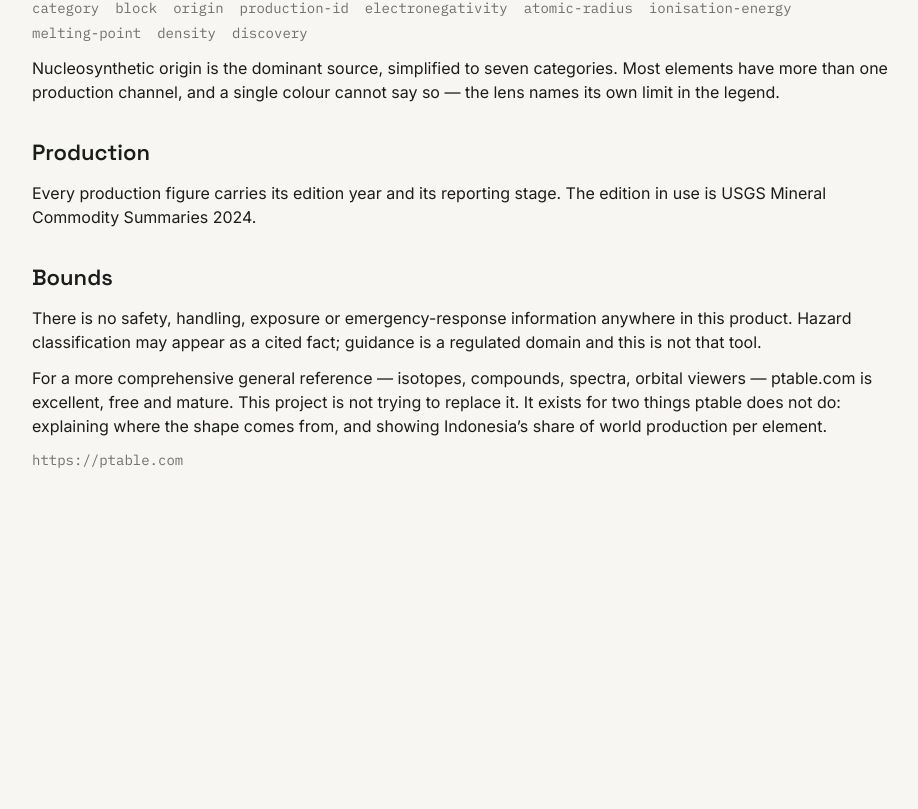
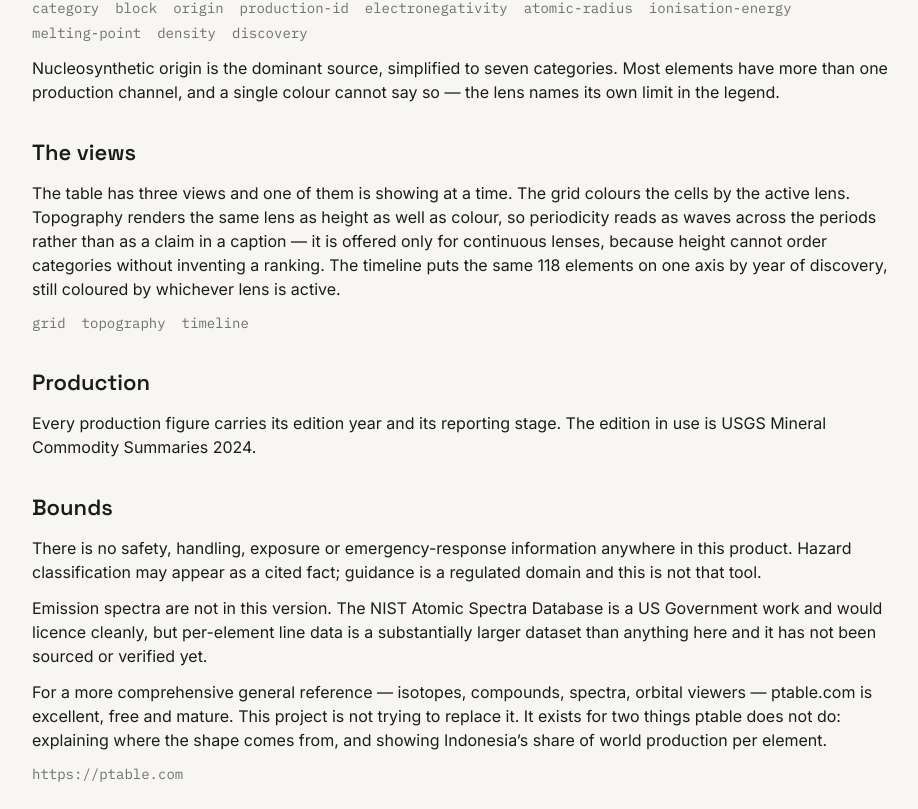
Before and after one commit to andifathulms/periodic-lens, a Next.js app: page /periodic-lens/en/method in a window 1280 px wide. Shown: the part 1945-2754 px from the top of the page, without its empty margins (174-1092 px from the left). Before the commit the page ends 2440 px from the top, so only its background shows below. Built offline with nearby package versions, Linux system fonts and the light colour scheme.

Commit message:
docs: document the three views and the spectra gap on the method page and README

```diff
--- a/app/[locale]/method/page.tsx
+++ b/app/[locale]/method/page.tsx
@@ -2,6 +2,7 @@ import { notFound } from 'next/navigation'
 import { AUFBAU_EXCEPTIONS } from '@/lib/elements/aufbau'
 import { ELEMENTS, GENERATED_FROM, LICENCE_LINES, USGS_EDITION } from '@/lib/elements/data'
 import { LENS_IDS } from '@/lib/elements/lens'
+import { VIEW_IDS } from '@/lib/elements/view'
 import { SOURCES } from '@/lib/elements/sources'
 import { isLocale, t } from '@/lib/i18n'
 
@@ -27,6 +28,10 @@ const COPY = {
       'Group 3 contains scandium, yttrium, lutetium and lawrencium, and the f-block runs 57–70 and 89–102. This follows the IUPAC provisional recommendation and keeps the block widths exactly 2, 6, 10 and 14. Helium is s-block and sits with the noble gases; that is the one position in the table that contradicts its configuration, and it is a chemical convention rather than an error.',
     origin:
       'Nucleosynthetic origin is the dominant source, simplified to seven categories. Most elements have more than one production channel, and a single colour cannot say so — the lens names its own limit in the legend.',
+    views:
+      'The table has three views and one of them is showing at a time. The grid colours the cells by the active lens. Topography renders the same lens as height as well as colour, so periodicity reads as waves across the periods rather than as a claim in a caption — it is offered only for continuous lenses, because height cannot order categories without inventing a ranking. The timeline puts the same 118 elements on one axis by year of discovery, still coloured by whichever lens is active.',
+    spectra:
+      'Emission spectra are not in this version. The NIST Atomic Spectra Database is a US Government work and would licence cleanly, but per-element line data is a substantially larger dataset than anything here and it has not been sourced or verified yet.',
     lenses:
       'Exactly one lens is active at any time. Colour is a channel that is swapped, never decoration that accumulates: 118 cells carrying several encodings at once is unreadable, and that is the failure mode this project is built to avoid.',
     ptable:
@@ -45,6 +50,10 @@ const COPY = {
       'Golongan 3 memuat skandium, itrium, lutesium dan lawrensium, dan blok f mencakup 57–70 serta 89–102. Ini mengikuti rekomendasi sementara IUPAC dan menjaga lebar blok tepat 2, 6, 10 dan 14. Helium berada di blok s namun ditempatkan bersama gas mulia.',
     origin:
       'Asal-usul nukleosintesis adalah sumber dominan, disederhanakan menjadi tujuh kategori. Sebagian besar unsur memiliki lebih dari satu jalur pembentukan, dan satu warna tidak dapat menyatakannya.',
+    views:
+      'Tabel memiliki tiga tampilan dan satu di antaranya aktif setiap saat. Kisi mewarnai sel menurut lensa aktif. Topografi menampilkan lensa yang sama sebagai tinggi sekaligus warna, sehingga keberkalaan terbaca sebagai gelombang — hanya tersedia untuk lensa kontinu, karena tinggi tidak dapat mengurutkan kategori. Lini masa menempatkan ke-118 unsur pada satu sumbu menurut tahun penemuan.',
+    spectra:
+      'Spektrum emisi belum ada di versi ini. NIST Atomic Spectra Database adalah karya Pemerintah AS dan lisensinya bersih, tetapi data garis spektrum per unsur jauh lebih besar daripada data mana pun di sini dan belum diperoleh maupun diverifikasi.',
     lenses:
       'Tepat satu lensa aktif setiap saat. Warna adalah kanal yang ditukar, bukan dekorasi yang menumpuk.',
     ptable:
@@ -143,6 +152,18 @@ export default function MethodPage({ params }: { params: { locale: string } }) {
 
       <section className="flex flex-col gap-12">
         <h2 className="font-display text-22 font-semibold">
+          {locale === 'id' ? 'Tampilan' : 'The views'}
+        </h2>
+        <p className="text-16">{copy.views}</p>
+        <ul className="flex flex-wrap gap-x-16 gap-y-4 font-mono text-14 text-muted">
+          {VIEW_IDS.map((view) => (
+            <li key={view}>{view}</li>
+          ))}
+        </ul>
+      </section>
+
+      <section className="flex flex-col gap-12">
+        <h2 className="font-display text-22 font-semibold">
           {locale === 'id' ? 'Produksi' : 'Production'}
         </h2>
         <p className="text-16">
@@ -157,6 +178,7 @@ export default function MethodPage({ params }: { params: { locale: string } }) {
           {locale === 'id' ? 'Batasan' : 'Bounds'}
         </h2>
         <p className="text-16">{copy.noSafety}</p>
+        <p className="text-16">{copy.spectra}</p>
         <p className="text-16">{copy.ptable}</p>
         <p className="font-mono text-14 text-muted">https://ptable.com</p>
       </section>
```
Also changed, not shown: 1 other file (tests, documents, lock files or other folders).
